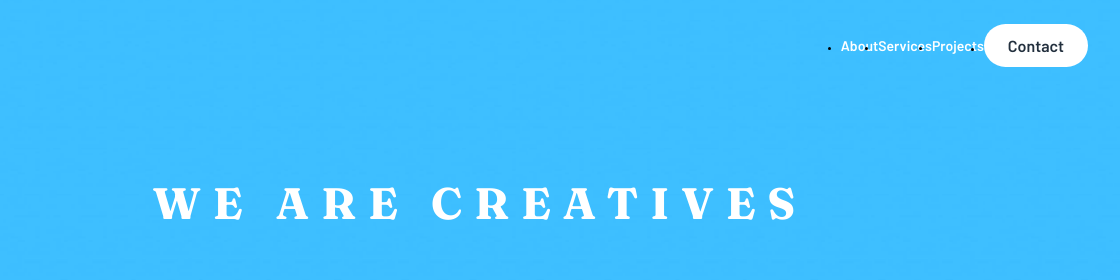
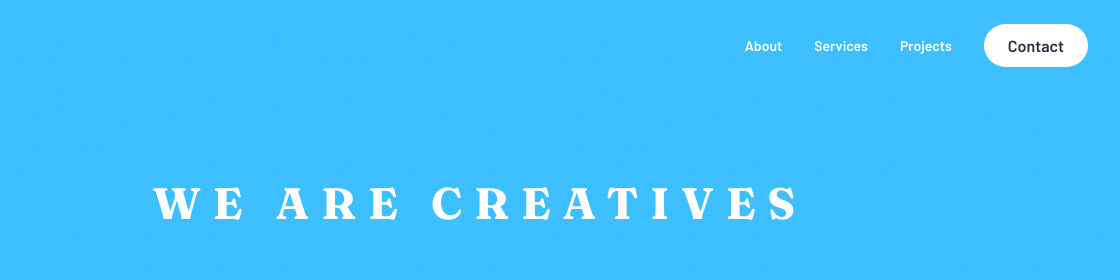
Before and after one commit to abdalla-shaker/sunnyside, a plain HTML site: page index.html in a window 1280 px wide. Shown: the top 280 px of the page, 160-1280 px from the left. Drawn offline with Linux system fonts and the light colour scheme.

Commit message:
updating html structure

```diff
--- a/index.html
+++ b/index.html
@@ -29,12 +29,8 @@
     </style>
   </head>
   <body>
-    <main class="main">
-      <section class="hero">
     <header class="header" id="header">
-          <div
-            class="container header-container flex items-center justify-between"
-          >
+      <div class="container header-container flex items-center justify-between">
         <div class="logo">
           <img src="images/logo.svg" alt="Sunnyside logo image" />
         </div>
@@ -46,7 +42,7 @@
         </div>
 
         <nav class="header-nav" id="pass-header-nav">
-              <ul class="-list flex items-center">
+          <ul class="nav-list flex items-center">
             <li>
               <a href="#" class="nav--link">About</a>
             </li>
@@ -68,6 +64,9 @@
         </nav>
       </div>
     </header>
+
+    <main class="main">
+      <section class="hero">
         <div class="hero-text flex items-center justify-center flex-column">
           <h1 class="primary-heading">We are creatives</h1>
           <img src="images/icon-arrow-down.svg" alt="arrow icon down" />
```
Lines whose indentation alone changed are shown as unchanged.
